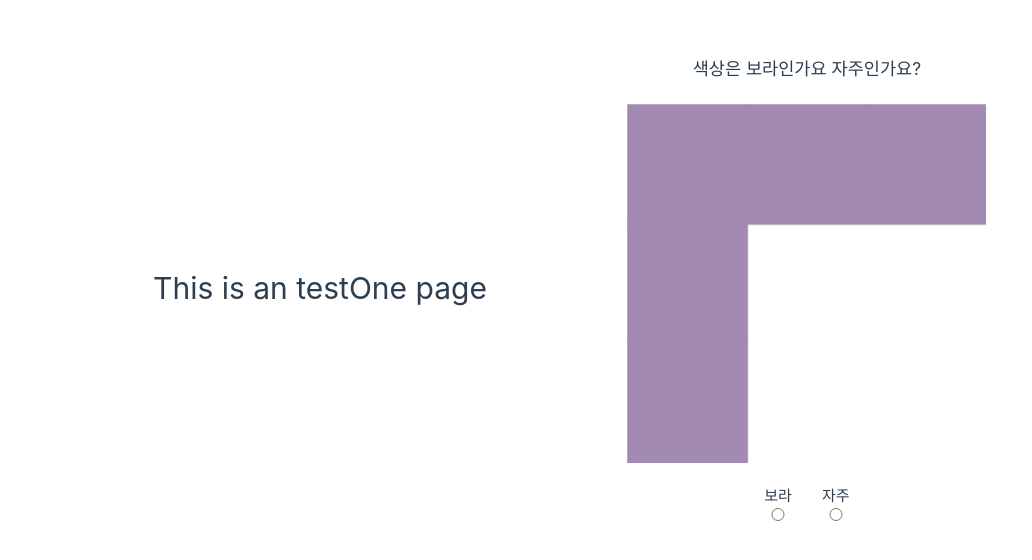
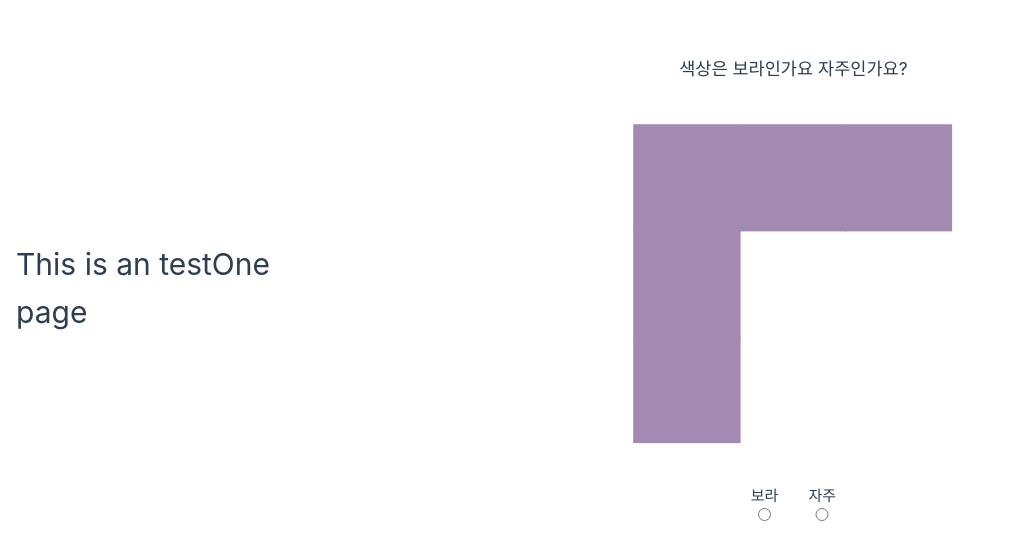
Before and after one commit to jh8057/color, a Vue app: page /testOnePage in a window 1280 px wide. Shown: the part 128-688 px from the top of the page, without its empty margins (0-1032 px from the left). Built offline with nearby package versions, Linux system fonts and the light colour scheme.

Commit message:
[testOne] 세로모드

```diff
--- a/src/components/testOneComp.vue
+++ b/src/components/testOneComp.vue
@@ -3,7 +3,7 @@
     <main v-show="question" class="Question">
       <div class="Question__center">
         <h3>색상은 {{ one }}인가요 {{ two }}인가요?</h3>
-        <img :src="`/colorProject/answer/${num}.png`" />
+        <img :src="`/colorProject/answer/${num}.png`" class="Question__img" />
         <section class="selectSection">
           <div class="selectSection__item">
             <label for="select1">{{ one }}</label>
@@ -180,7 +180,7 @@ export default defineComponent({
 <style>
 .testOneComp {
   margin: auto;
-  width: 80vh;
+  width: 80vw;
   height: 80vh;
   text-align: center;
   align-content: center;
@@ -201,9 +201,9 @@ export default defineComponent({
   gap: 20px;
 }
 
-img {
-  width: 45vh;
-  height: 45vh;
+.Question__img {
+  width: 40vh;
+  height: 40vh;
 }
 .centerPoint {
   width: 100%;
@@ -221,7 +221,7 @@ img {
   justify-content: center;
   align-items: center;
   flex-direction: column;
-  gap: 20px;
+  gap: 40px;
 }
 
 .centerPoint__img {
--- a/src/components/userInfoComp.vue
+++ b/src/components/userInfoComp.vue
@@ -1,8 +1,9 @@
 <template>
   <div class="userInfoComp">
+    <h2>당신의 정보를 알려주세요.</h2>
     <p>
       나이 :
-      <input class="unerBar" v-model="age" maxlength="3" style="width: 23px" />
+      <input v-model="age" maxlength="3" style="width: 23px" />
     </p>
     <br />
     <p>
@@ -16,12 +17,7 @@
     <br />
     <p>
       닉네임 :
-      <input
-        class="unerBar"
-        v-model="nickName"
-        maxlength="100"
-        style="width: 200px"
-      />
+      <input v-model="nickName" maxlength="100" style="width: 200px" />
     </p>
 
     <button class="nextButton" @click.prevent="saveData">다음</button>
```
